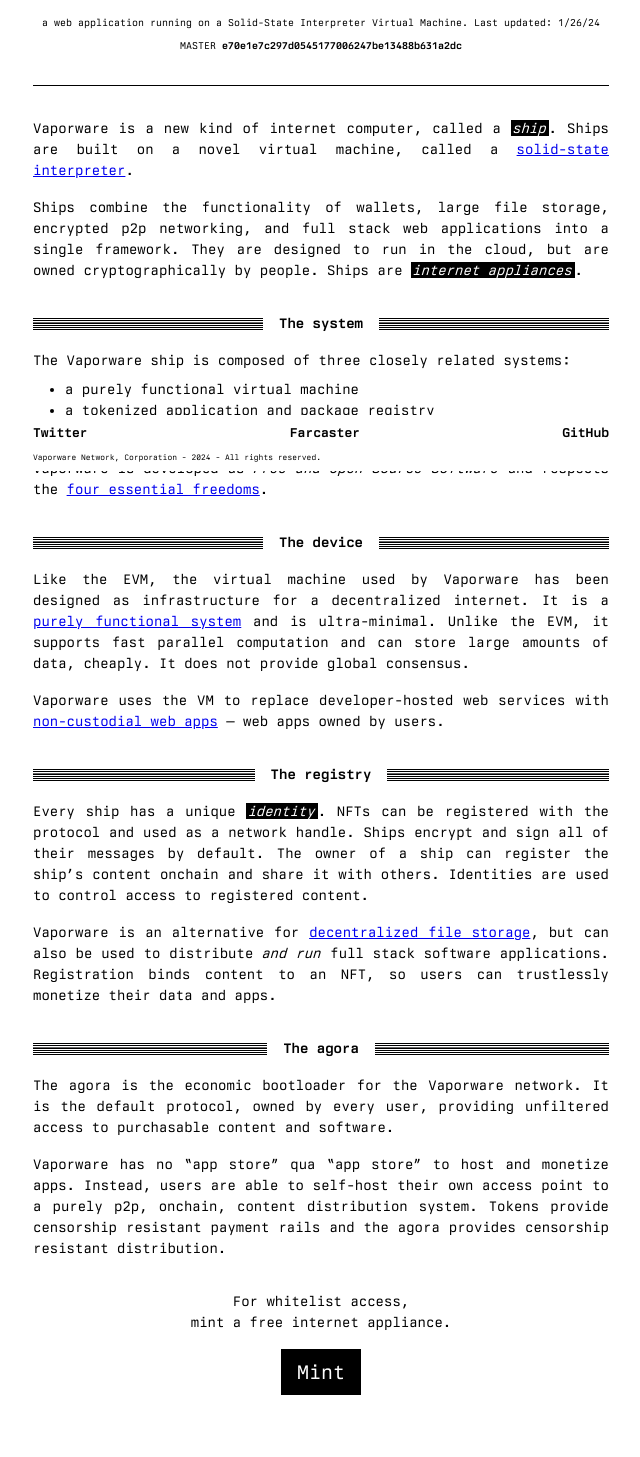
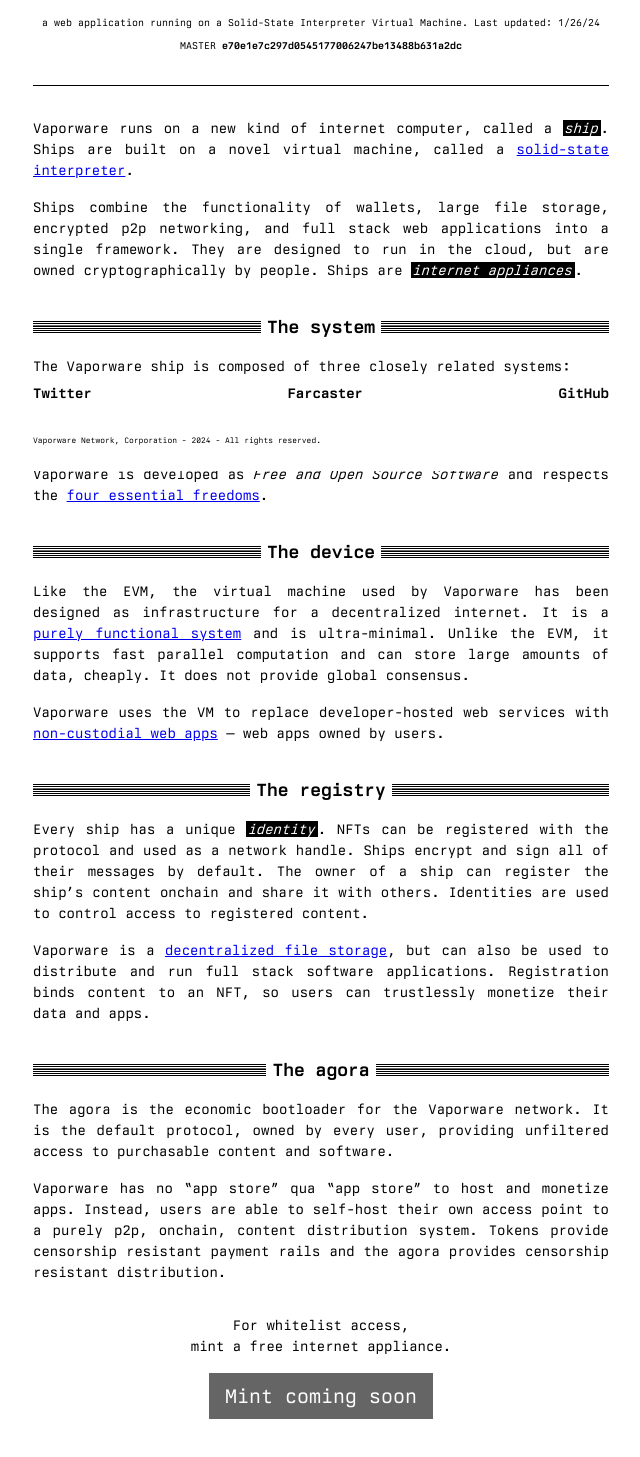
Before and after one commit to deathtothecorporation/vaporware.network, a Next.js app: page / in a window 1280 px wide. Shown: the part 329-1786 px from the top of the page, without its empty margins (319-959 px from the left). Built offline with nearby package versions, Linux system fonts and the light colour scheme.

Commit message:
Update copy and some minor styles

```diff
--- a/next.config.mjs
+++ b/next.config.mjs
@@ -1,4 +1,4 @@
 /** @type {import('next').NextConfig} */
-const nextConfig = {};
+const nextConfig = { output: "export" };
 
 export default nextConfig;
--- a/package.json
+++ b/package.json
@@ -6,7 +6,8 @@
     "dev": "next dev",
     "build": "next build",
     "start": "next start",
-    "lint": "next lint"
+    "lint": "next lint",
+    "export": "next export"
   },
   "dependencies": {
     "react": "^18",
--- a/src/app/globals.css
+++ b/src/app/globals.css
@@ -40,6 +40,10 @@
   font-family: 'BerkeleyMono', monospace;
 }
 
+section header h1 {
+  font-size: 18px;
+}
+
 .key-term {
   @apply bg-black;
   @apply text-white;
@@ -67,7 +71,7 @@
 }
 
 a:visited {
-  color: purple;
+  /* color: purple; */
 }
 
 button {
--- a/src/app/layout.tsx
+++ b/src/app/layout.tsx
@@ -1,4 +1,5 @@
 import type { Metadata } from "next";
+import React from 'react';
 import "./globals.css";
 
 export const metadata: Metadata = {
--- a/src/app/page.tsx
+++ b/src/app/page.tsx
@@ -1,6 +1,6 @@
 'use client'
 import React, { useState, useEffect } from 'react';
-import Image from "next/image";
+// import Image from "next/image";
 
 export default function Home() {
     const [isHeroBehindNav, setIsHeroBehindNav] = useState(false);
@@ -147,8 +147,7 @@
 
         <section>
           <p>
-            Vaporware is a new kind of internet computer, called a <span className="key-term">ship</span>. Ships are built on a novel virtual machine, called a <a href="https://media.urbit.org/whitepaper.pdf" target="_blank">solid-state interpreter</a>.
-          </p>
+            Vaporware runs on a new kind of internet computer, called a <span className="key-term">ship</span>. Ships are built on a novel virtual machine, called a <a href="https://media.urbit.org/whitepaper.pdf" target="_blank">solid-state interpreter</a>. </p>
 
           <p>
             Ships combine the functionality of wallets, large file storage, encrypted p2p networking, and full stack web applications into a single framework. They are designed to run in the cloud, but are owned cryptographically by people. Ships are <span className="key-term">internet appliances</span>.
@@ -157,9 +156,9 @@
 
         <section>
           <header className="flex flex-row space-between items-center">
-            <div className="horizontal-bars shrink mr-4"></div>
+            <div className="horizontal-bars shrink mr-[6px]"></div>
             <h1 className="grow whitespace-nowrap">The system</h1>
-            <div className="horizontal-bars shrink ml-4"></div>
+            <div className="horizontal-bars shrink ml-[6px]"></div>
           </header>
 
           <p className="mb-2">
@@ -183,9 +182,9 @@
 
         <section>
           <header>
-            <div className="horizontal-bars shrink mr-4"></div>
+            <div className="horizontal-bars shrink mr-[6px]"></div>
             <h1 className="grow whitespace-nowrap">The device</h1>
-            <div className="horizontal-bars shrink ml-4"></div>
+            <div className="horizontal-bars shrink ml-[6px]"></div>
           </header>
 
           <p>
@@ -199,9 +198,9 @@
 
         <section>
           <header>
-            <div className="horizontal-bars shrink mr-4"></div>
+            <div className="horizontal-bars shrink mr-[6px]"></div>
             <h1 className="grow whitespace-nowrap">The registry</h1>
-            <div className="horizontal-bars shrink ml-4"></div>
+            <div className="horizontal-bars shrink ml-[6px]"></div>
           </header>
 
           <p>
@@ -209,15 +208,15 @@
           </p>
 
           <p>
-            Vaporware is an alternative for <a href="https://arxiv.org/pdf/2205.14927.pdf" target="_blank">decentralized file storage</a>, but can also be used to distribute <em>and run</em> full stack software applications. Registration binds content to an NFT, so users can trustlessly monetize their data and apps.
+            Vaporware is a <a href="https://arxiv.org/pdf/2205.14927.pdf" target="_blank">decentralized file storage</a>, but can also be used to distribute and run full stack software applications. Registration binds content to an NFT, so users can trustlessly monetize their data and apps.
           </p>
         </section>
 
         <section>
           <header>
-            <div className="horizontal-bars shrink mr-4"></div>
+            <div className="horizontal-bars shrink mr-[6px]"></div>
             <h1 className="grow whitespace-nowrap">The agora</h1>
-            <div className="horizontal-bars shrink ml-4"></div>
+            <div className="horizontal-bars shrink ml-[6px]"></div>
           </header>
 
           <p>
@@ -235,16 +234,16 @@
             mint a free internet appliance.
           </p>
 
-          <button className="text-[20px]">
-            Mint
+          <button disabled className="cursor-not-allowed opacity-60 text-[20px]">
+            Mint coming soon
           </button>
 
         </section>
 
 
       </main>
-      <footer className="sticky bottom-0 z-50 bg-white py-2 text-[13px] mx-auto md:max-w-xl md:px-0 px-8">
-        <ul className="mb-2">
+      <footer className="sticky bottom-0 z-50 bg-white pt-2 pb-[25px] text-[14px] mx-auto md:max-w-xl md:px-0 px-8">
+        <ul className="mb-[30px]">
           <li><a href="#" target="_blank">Twitter</a></li>
           <li><a href="#" target="_blank">Farcaster</a></li>
           <li><a href="#" target="_blank">GitHub</a></li>
```
